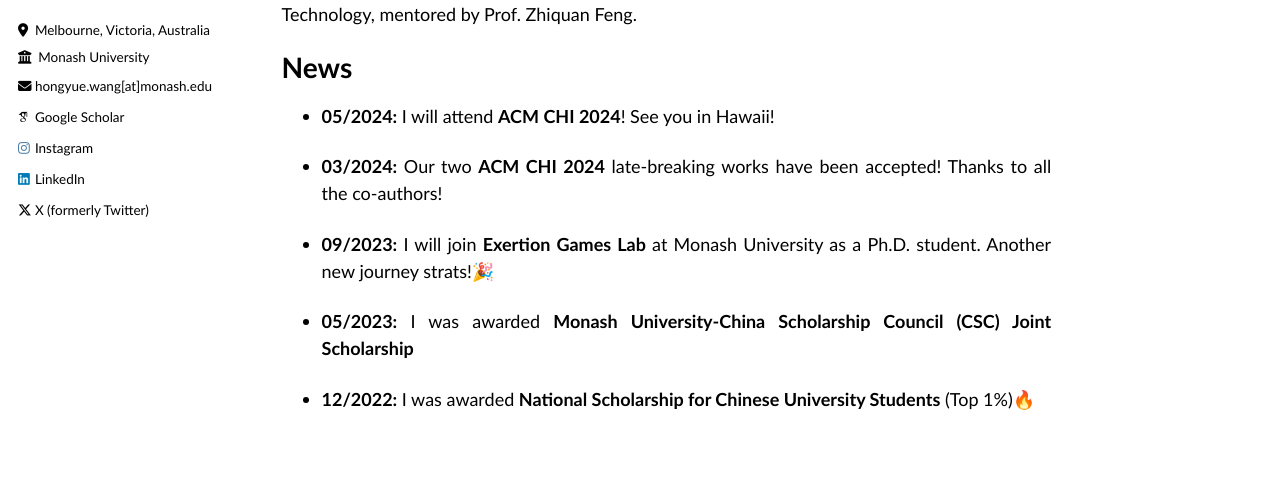
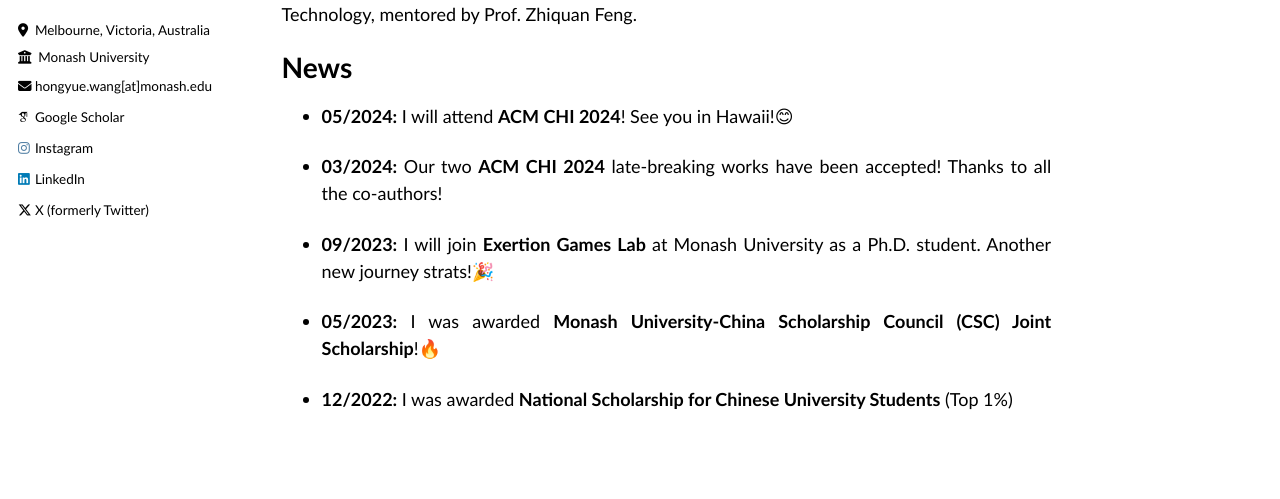
Before and after one commit to hongyue-howard-wang/hongyue-howard-wang.github.io, a Jekyll site: the page built from _pages/about.md, in a window 1280 px wide and 1100 px high. Shown: the part 302-801 px from the top of the window. Built offline with Jekyll 4.4.1, drawn with Linux system fonts in a browser that asks for light colours; some web fonts are replaced.

Commit message:
Update about.md

```diff
--- a/_pages/about.md
+++ b/_pages/about.md
@@ -14,11 +14,11 @@ My name is Hongyue Wang, I am a Ph.D. student in <a href="https://exertiongamesl
 
 <h1>News</h1>
 <ul>
-<li><p style="text-align:justify"><b>05/2024:</b> I will attend <b>ACM CHI 2024</b>! See you in Hawaii!</p></li>
+<li><p style="text-align:justify"><b>05/2024:</b> I will attend <b>ACM CHI 2024</b>! See you in Hawaii!😊</p></li>
 <li><p style="text-align:justify"><b>03/2024:</b> Our two <b>ACM CHI 2024</b> late-breaking works have been accepted! Thanks to all the co-authors!</p></li>
 <li><p style="text-align:justify"><b>09/2023:</b> I will join <b>Exertion Games Lab</b> at Monash University as a Ph.D. student. Another new journey strats!🎉</p></li>
-<li><p style="text-align:justify"><b>05/2023:</b> I was awarded <b>Monash University-China Scholarship Council (CSC) Joint Scholarship</b></p></li>
-<li><p style="text-align:justify"><strong>12/2022:</strong> I was awarded <b>National Scholarship for Chinese University Students</b> (Top 1%)🔥</p></li>
+<li><p style="text-align:justify"><b>05/2023:</b> I was awarded <b>Monash University-China Scholarship Council (CSC) Joint Scholarship</b>!🔥</p></li>
+<li><p style="text-align:justify"><strong>12/2022:</strong> I was awarded <b>National Scholarship for Chinese University Students</b> (Top 1%)</p></li>
 
 
 </ul>
```
